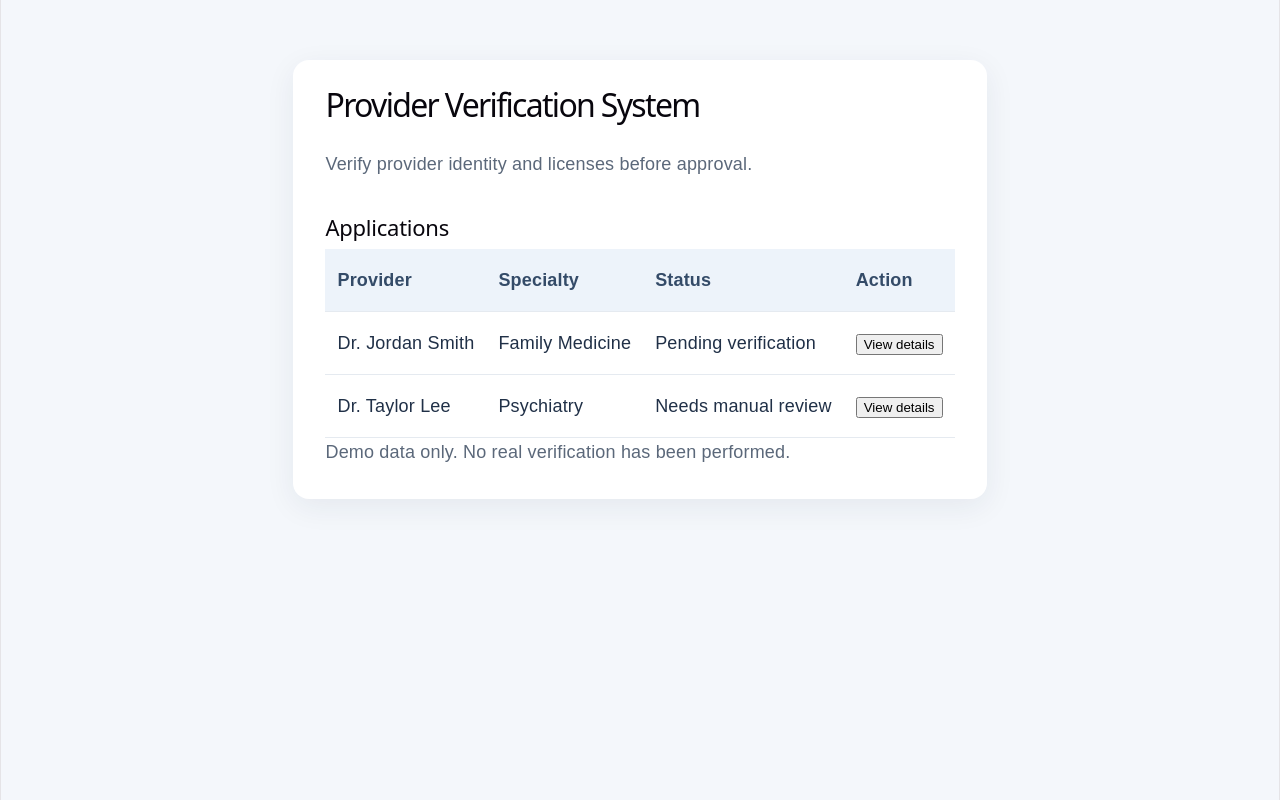
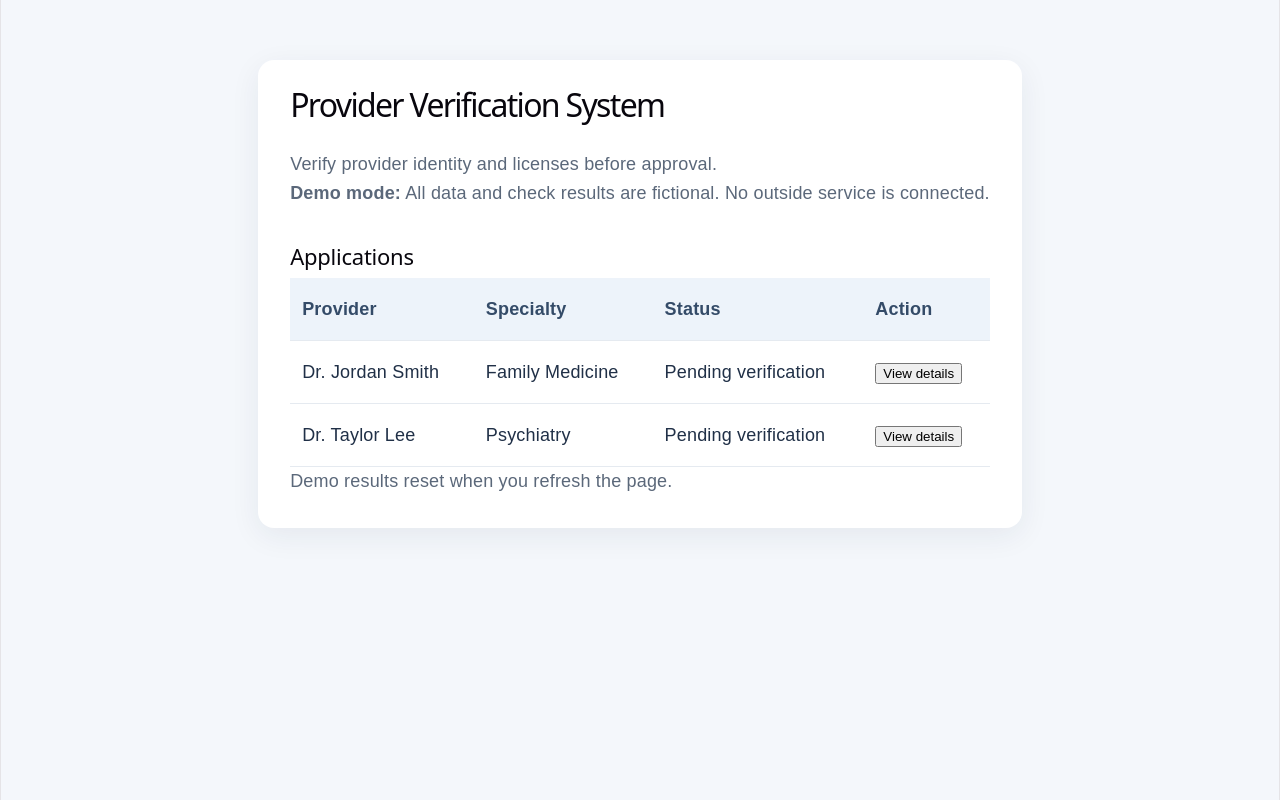
Before and after one commit to Cycalona-villani/provider-verification-system, a React (Vite) app: page / in a window 1280 px wide. Built offline with nearby package versions, Linux system fonts and the light colour scheme.

Commit message:
Stage 3: Add simulated identity and license checks

```diff
--- a/src/App.tsx
+++ b/src/App.tsx
@@ -1,12 +1,17 @@
 import { useState } from 'react'
 import './App.css'
+
+type CheckResult = {
+  identity: string
+  license: string
+  status: string
+}
 
 const providers = [
   {
     id: 1,
     name: 'Dr. Jordan Smith',
     specialty: 'Family Medicine',
-    status: 'Pending verification',
     state: 'Oklahoma',
     license: 'DEMO-1001',
   },
@@ -14,7 +19,6 @@ const providers = [
     id: 2,
     name: 'Dr. Taylor Lee',
     specialty: 'Psychiatry',
-    status: 'Needs manual review',
     state: 'Indiana',
     license: 'DEMO-1002',
   },
@@ -22,12 +26,41 @@ const providers = [
 
 function App() {
   const [selectedId, setSelectedId] = useState<number | null>(null)
+  const [results, setResults] = useState<Record<number, CheckResult>>({})
+  const [checkingId, setCheckingId] = useState<number | null>(null)
+
   const selected = providers.find(provider => provider.id === selectedId)
+
+  async function runChecks(id: number) {
+    setCheckingId(id)
+
+    // Simulate waiting for an outside verification service.
+    await new Promise(resolve => setTimeout(resolve, 1000))
+
+    const result: CheckResult = id === 1
+      ? {
+          identity: 'Match',
+          license: 'Active',
+          status: 'Checks passed — awaiting approval',
+        }
+      : {
+          identity: 'Name mismatch — manual review required',
+          license: 'Active',
+          status: 'Needs manual review',
+        }
+
+    setResults(previous => ({ ...previous, [id]: result }))
+    setCheckingId(null)
+  }
 
   return (
     <main>
       <h1>Provider Verification System</h1>
       <p>Verify provider identity and licenses before approval.</p>
+      <p>
+        <strong>Demo mode:</strong> All data and check results are
+        fictional. No outside service is connected.
+      </p>
 
       <h2>Applications</h2>
       <table>
@@ -44,7 +77,11 @@ function App() {
             <tr key={provider.id}>
               <td>{provider.name}</td>
               <td>{provider.specialty}</td>
-              <td>{provider.status}</td>
+              <td>
+                {checkingId === provider.id
+                  ? 'Checking…'
+                  : results[provider.id]?.status ?? 'Pending verification'}
+              </td>
               <td>
                 <button onClick={() => setSelectedId(provider.id)}>
                   View details
@@ -67,16 +104,36 @@ function App() {
             <dd>{selected.state}</dd>
             <dt>License number</dt>
             <dd>{selected.license}</dd>
-            <dt>Application status</dt>
-            <dd>{selected.status}</dd>
           </dl>
+
+          <div role="status">
+            {checkingId === selected.id ? (
+              <p>Running simulated checks…</p>
+            ) : results[selected.id] ? (
+              <>
+                <p>Identity: {results[selected.id].identity}</p>
+                <p>License: {results[selected.id].license}</p>
+                <p>Status: {results[selected.id].status}</p>
+              </>
+            ) : (
+              <p>Verification has not started.</p>
+            )}
+          </div>
+
+          <button
+            disabled={checkingId !== null}
+            onClick={() => runChecks(selected.id)}
+          >
+            Run demo checks
+          </button>
+          {' '}
           <button onClick={() => setSelectedId(null)}>
             Close details
           </button>
         </section>
       )}
 
-      <p>Demo data only. No real verification has been performed.</p>
+      <p>Demo results reset when you refresh the page.</p>
     </main>
   )
 }
```
